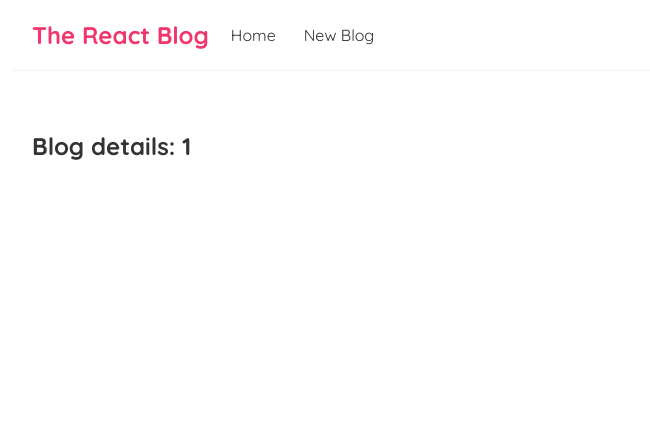
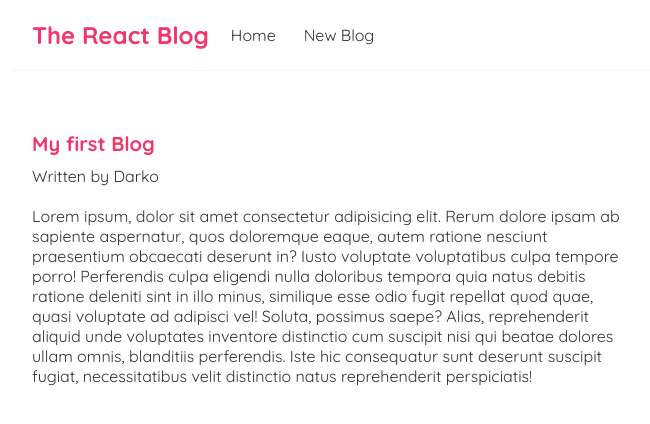
Before and after one commit to DarkoPG27/React---Blog, a React (Create React App) app: page /blogs/1 in a window 1280 px wide. Shown: the top 424 px of the page, without its empty margins (308-958 px from the left). Built offline with nearby package versions, Linux system fonts and the light colour scheme; data requests are answered from the project's data file.

Commit message:
reusing custom hooks

```diff
--- a/data/db.json
+++ b/data/db.json
@@ -2,13 +2,13 @@
     "blogs": [
         {
             "title": "My first Blog",
-            "body": "Neki text bla bla bla",
+            "body": "Lorem ipsum, dolor sit amet consectetur adipisicing elit. Rerum dolore ipsam ab sapiente aspernatur, quos doloremque eaque, autem ratione nesciunt praesentium obcaecati deserunt in? Iusto voluptate voluptatibus culpa tempore porro! Perferendis culpa eligendi nulla doloribus tempora quia natus debitis ratione deleniti sint in illo minus, similique esse odio fugit repellat quod quae, quasi voluptate ad adipisci vel! Soluta, possimus saepe? Alias, reprehenderit aliquid unde voluptates inventore distinctio cum suscipit nisi qui beatae dolores ullam omnis, blanditiis perferendis. Iste hic consequatur sunt deserunt suscipit fugiat, necessitatibus velit distinctio natus reprehenderit perspiciatis!",
             "author": "Darko",
             "id": 1
         },
         {
             "title": "Website",
-            "body": "Neki text bla bla bla",
+            "body": "Lorem ipsum, dolor sit amet consectetur adipisicing elit. Rerum dolore ipsam ab sapiente aspernatur, quos doloremque eaque, autem ratione nesciunt praesentium obcaecati deserunt in? Iusto voluptate voluptatibus culpa tempore porro! Perferendis culpa eligendi nulla doloribus tempora quia natus debitis ratione deleniti sint in illo minus, similique esse odio fugit repellat quod quae, quasi voluptate ad adipisci vel! Soluta, possimus saepe? Alias, reprehenderit aliquid unde voluptates inventore distinctio cum suscipit nisi qui beatae dolores ullam omnis, blanditiis perferendis. Iste hic consequatur sunt deserunt suscipit fugiat, necessitatibus velit distinctio natus reprehenderit perspiciatis!",
             "author": "Ally",
             "id": 2
         }
--- a/src/BlogDetalis.js
+++ b/src/BlogDetalis.js
@@ -1,12 +1,22 @@
 import { useParams } from "react-router-dom";
+import useFetch from "./useFetch";
 
 const BlogDetails = () => {
 
     const { id } = useParams();
+    const { data: blog, error, isLoading } = useFetch('http://localhost:8000/blogs/' + id)
 
     return (
         <div className="blog-details">
-            <h2>Blog details: {id} </h2>
+            {isLoading && <div>Loading...</div>}
+            {error && <div>{error}</div>}
+            {blog && (
+                <article>
+                    <h2>{blog.title}</h2>
+                    <p>Written by {blog.author}</p>
+                    <div>{blog.body}</div>
+                </article>
+            )}
         </div>
     );
 }
--- a/src/index.css
+++ b/src/index.css
@@ -40,7 +40,6 @@
 }
 
 /* blog prewiews / list */
-
 .blog-preview {
   padding: 10px 16px;
   margin:20px 0;
@@ -60,3 +59,15 @@
 .blog-preview a{
   text-decoration: none;
 }
+
+/* blog details page */
+
+.blog-details h2{
+  font-size: 20px;
+  color:#f1356d;
+  margin-bottom: 10px;
+}
+
+.blog-details div{
+  margin: 20px 0;
+}
--- a/src/useFetch.js
+++ b/src/useFetch.js
@@ -22,7 +22,7 @@ const useFetch = (url) => {
             })
             .catch(err => {
                 if (err.name === "AbortError") {
-                    console.log("fetch abortded")
+                    console.log("fetch abortded");
                 } else {
                     setError(err.message);
                     setIsLoading(false);
```
